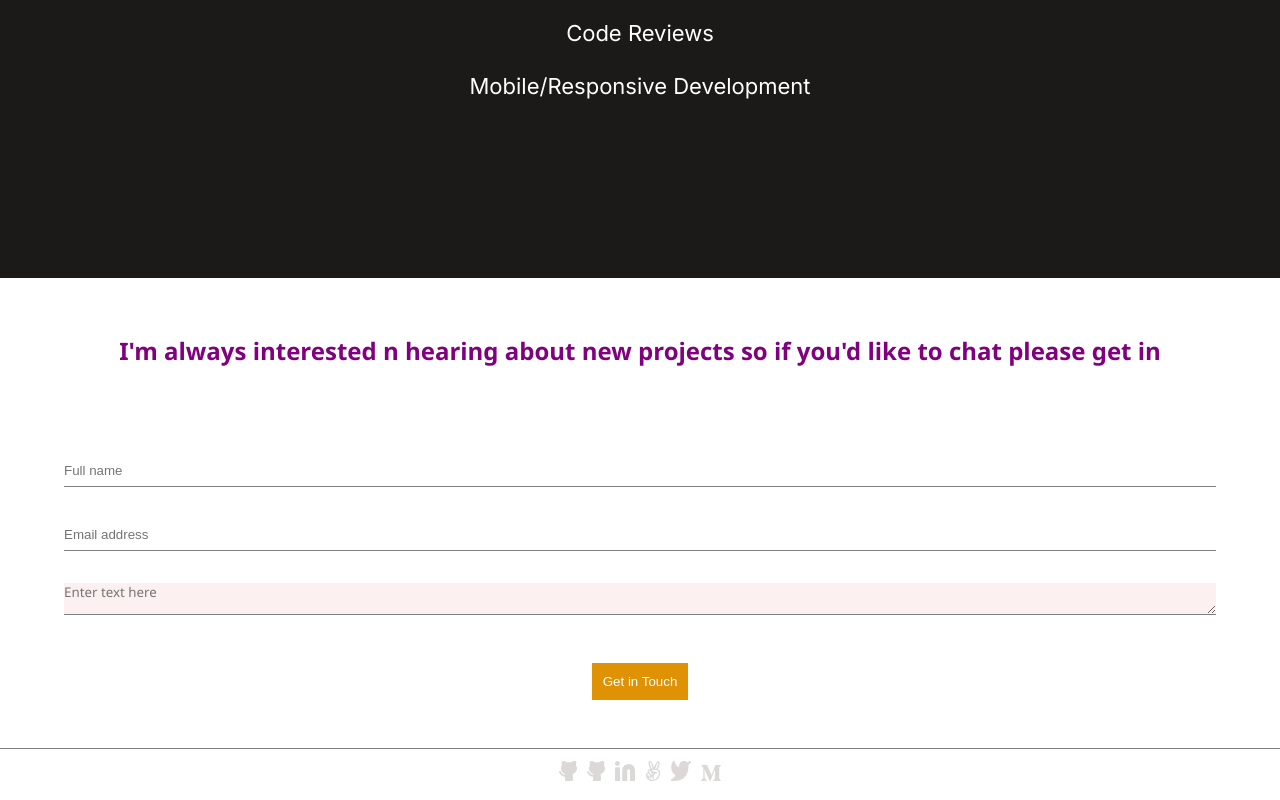
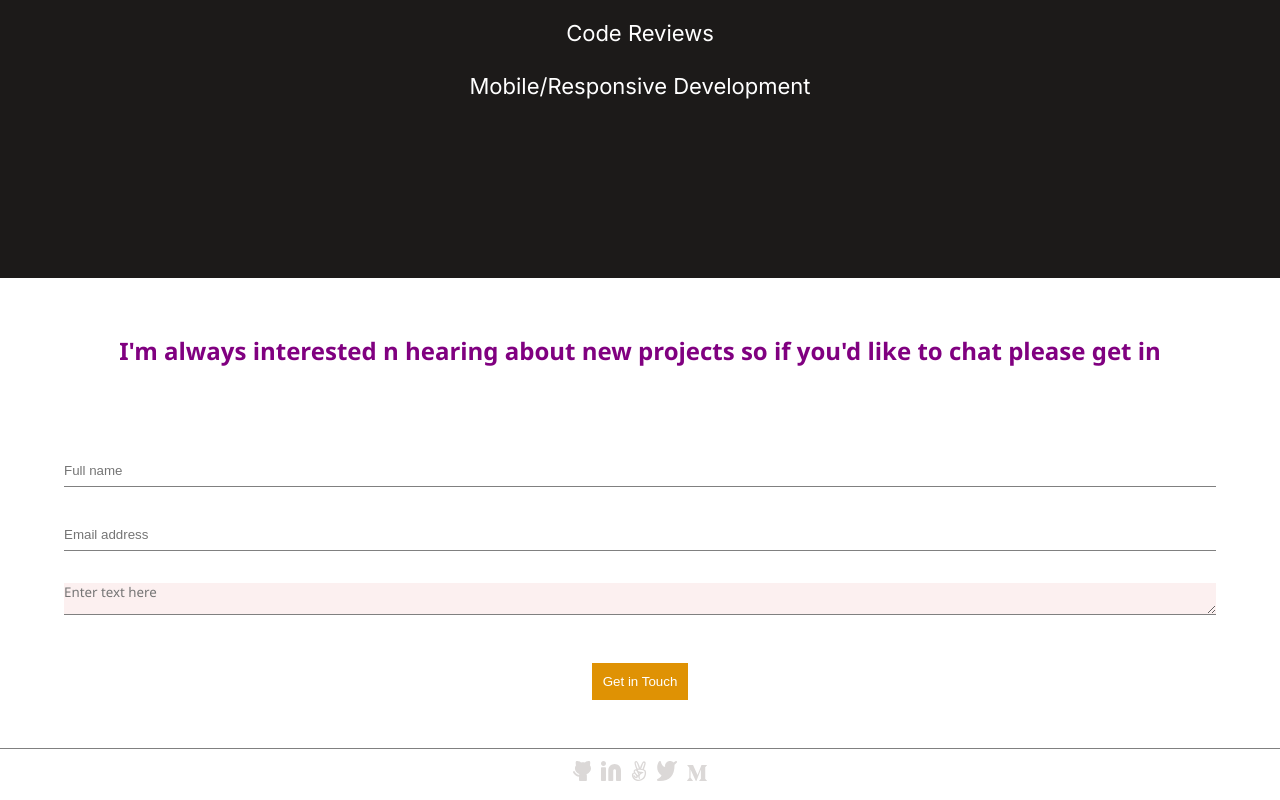
Before and after one commit to mahbubul14/contact-form, a website: page index.html in a window 1280 px wide. Shown: the part 6429-7229 px from the top of the page. Drawn offline with Linux system fonts and the light colour scheme.

Commit message:
Fix linter errors

```diff
--- a/index.html
+++ b/index.html
@@ -300,13 +300,12 @@
           <button id="submit-btn" type="submit">Get in Touch</button>
         </form>
         <ul id="footer-icons">
-            <li><img src="./media/svg/github.svg"></img></li>
-            <li><img src="./media/svg/github.svg"></img></li>
-            <li><img src="./media/svg/linkedin.svg"></img></li>
-            <li><img src="./media/svg/angel.svg"></img></li>
-            <li><img src="./media/svg/twitter.svg"></img></li>
-            <li><img src="./media/svg/medium.svg"></img></li>
-          </ul>
+          <li><img src="./media/svg/github.svg" alt="git-icon"/></li>
+          <li><img src="./media/svg/linkedin.svg" alt="linkedin-icon"/></li>
+          <li><img src="./media/svg/angel.svg" alt="angel-icon"/></li>
+          <li><img src="./media/svg/twitter.svg" alt="twitter-icon"/></li>
+          <li><img src="./media/svg/medium.svg" alt="medium-icon"/></li>
+        </ul>
         </footer>
     </main>
 
```
